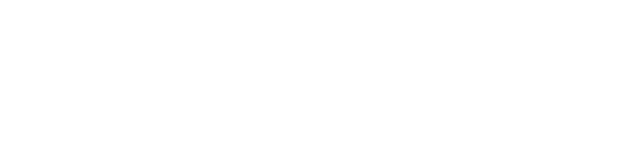
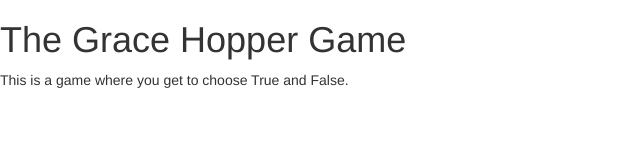
Before and after one commit to abby-garcia/hopper-js, a plain HTML site: page index.html in a window 1280 px wide. Shown: the whole page, without its empty margins (0-640 px from the left). Drawn offline with nearby package versions, Linux system fonts and the light colour scheme.

Commit message:
adding instruction

```diff
--- a/index.html
+++ b/index.html
@@ -6,7 +6,7 @@
     <head>
         <meta charset="utf-8">
         <meta http-equiv="X-UA-Compatible" content="IE=edge,chrome=1">
-        <title></title>
+        <title>Hopper Game</title>
         <meta name="description" content="">
         <meta name="viewport" content="width=device-width, initial-scale=1">
         <link rel="apple-touch-icon" href="apple-touch-icon.png">
@@ -19,6 +19,12 @@
         <script src="js/vendor/modernizr-2.8.3-respond-1.4.2.min.js"></script>
     </head>
     <body>
+
+  <div class="title">
+    <h1> The Grace Hopper Game </h1>
+    <p> This is a game where you get to choose True and False. </p>
+  </div>
+
 
 
 
```
